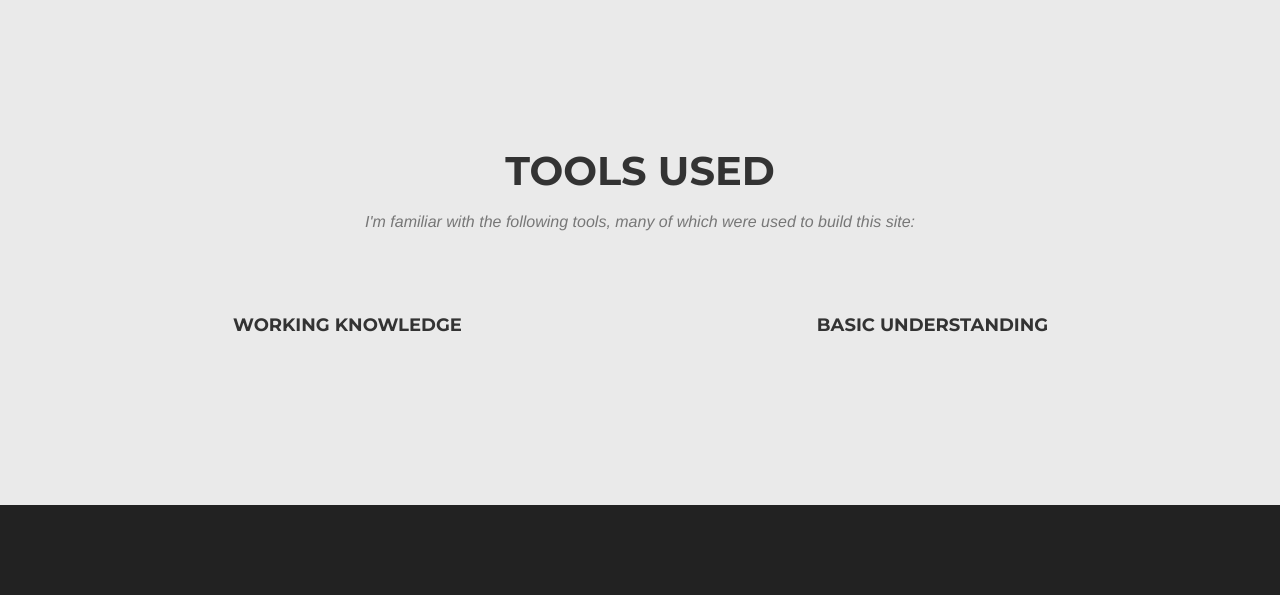
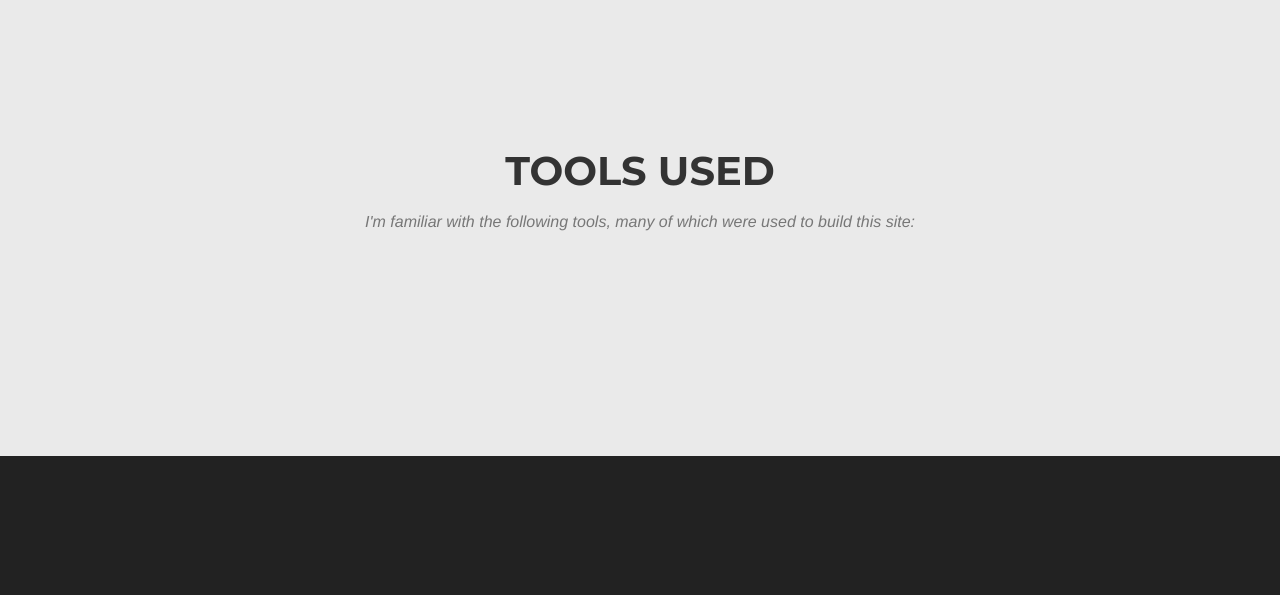
Before and after one commit to se42/mysite, a Django app: template myblog/templates/myblog/blog_post_list.html in a window 1280 px wide. Shown: the part 719-1314 px from the top of the page. Run offline with Django 3.2, Linux system fonts and the light colour scheme; the template is opened without the code that fills it: most values are stand-ins (such as "Sample title", 1, 10 or a date in 2020); parts of the project's set-up code (start-up, migrations or seed data) failed here and were passed over; some libraries are stand-ins or nearby versions; some web fonts are replaced.

Commit message:
change layout of Tools section

```diff
--- a/myblog/templates/myblog/blog_post_list.html
+++ b/myblog/templates/myblog/blog_post_list.html
@@ -236,34 +236,15 @@
       <!-- Tools panel -->
 
       {% if blog_posts %}
-      <!-- Working Knowledge -->
-      <div class="col-sm-6">
-      <h4>WORKING KNOWLEDGE</h4>
-      <ul class="list-group center-block text-center">
-      {% for post in blog_posts %}
-        {% for category in post.categories.all %}
-        {% if category.title == "Tools-Working" %}
-          <li class="tools-list"><a href="{{ post.content|striptags }}" class="resource">{{ post.title }}</a></li>
-        {% endif %}
+        {% for post in blog_posts %}
+          {% for category in post.categories.all %}
+            {% if category.title == "Tools" %}
+              <div class="col-sm-6 col-md-4">
+                <a href="{{ post.content|striptags }}" class="resource">{{ post.title }}</a>
+              </div>
+            {% endif %}
+          {% endfor %}
         {% endfor %}
-      {% endfor %}
-      </ul>
-      </div>
-
-      <!-- Basic Understanding -->
-      <div class="col-sm-6">
-      <h4>BASIC UNDERSTANDING</h4>
-      <ul class="list-group center-block text-center">
-      {% for post in blog_posts %}
-        {% for category in post.categories.all %}
-        {% if category.title == "Tools-Basic" %}
-          <li class="tools-list"><a href="{{ post.content|striptags }}" class="resource">{{ post.title }}</a></li>
-        {% endif %}
-        {% endfor %}
-      {% endfor %}
-      </ul>
-      </div>
-
       {% endif %}
 
     </div>
```
